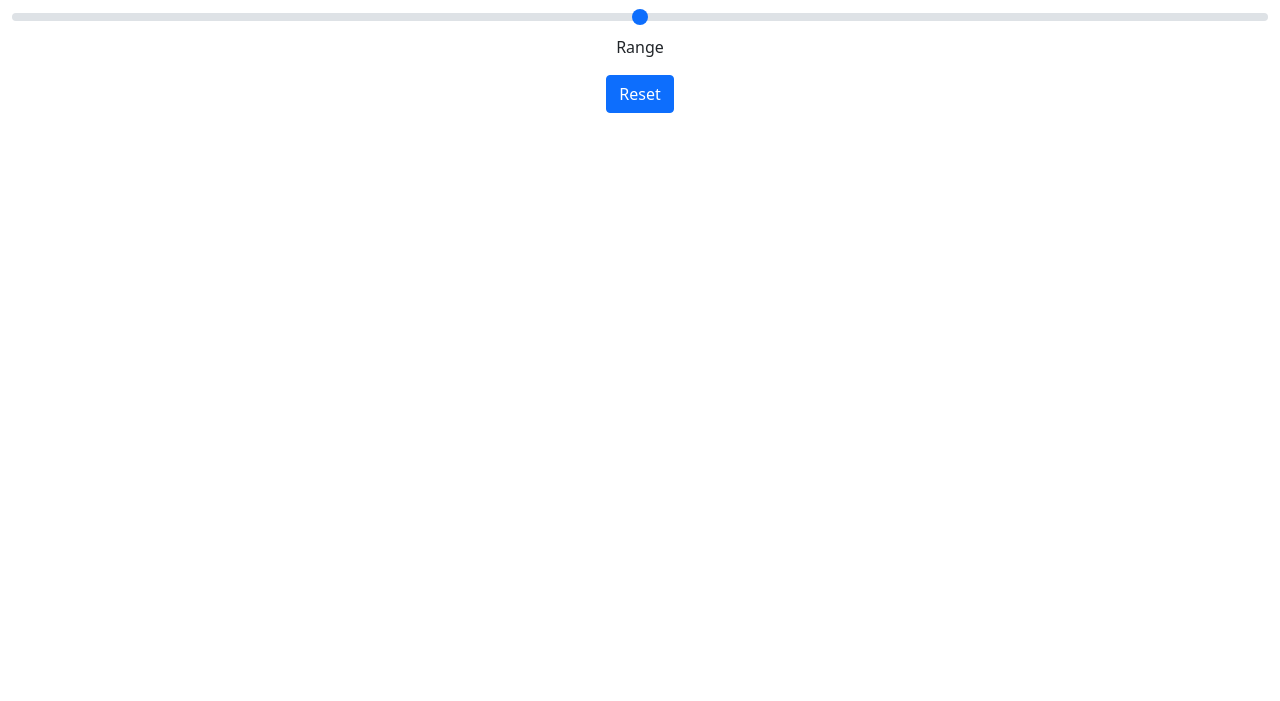
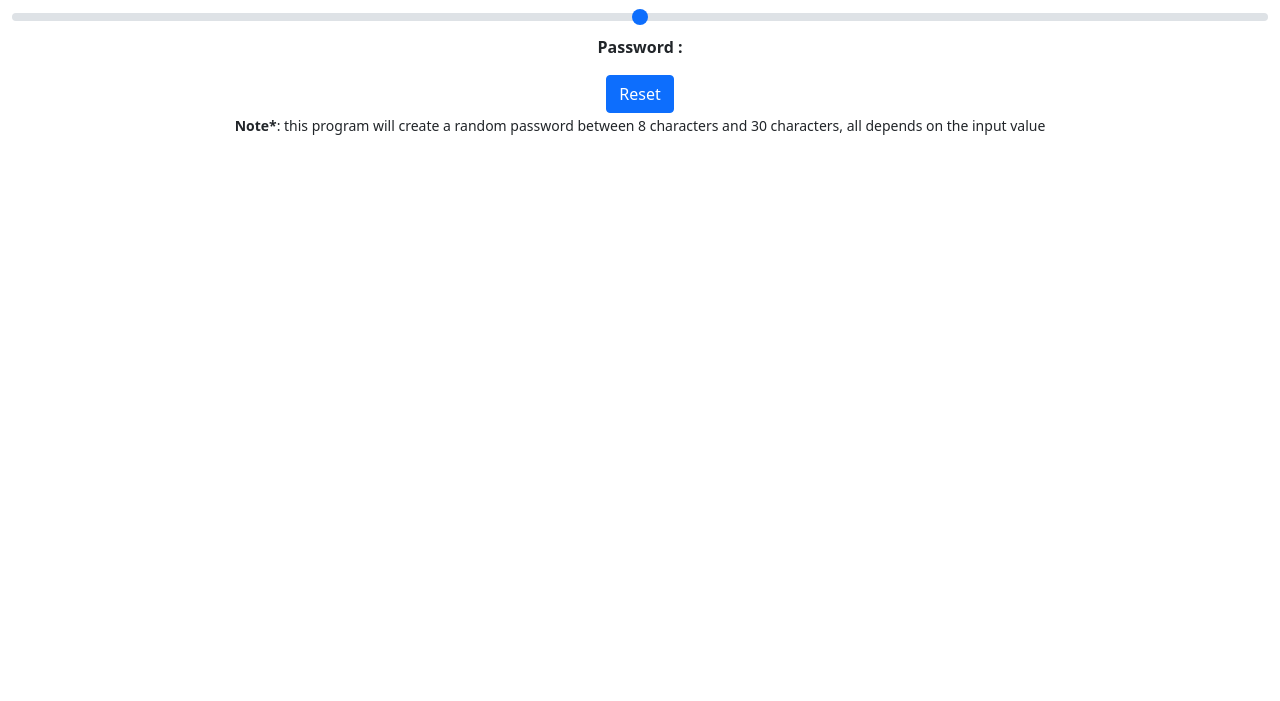
Before and after one commit to fabianleon1/RandonPasswordGenerator, a plain HTML site: page index.html in a window 1280 px wide. Shown: the part 99-800 px from the top of the page. Drawn offline with nearby package versions, Linux system fonts and the light colour scheme.

Commit message:
Last commit

```diff
--- a/index.html
+++ b/index.html
@@ -25,9 +25,11 @@
             <label for="customRange2" class="form-label">Password Length</label>
             <input type="range" class="form-range" min="8" max="30" value="19" id="customRange2">
 
-            <label for="">Range</label>
+            <label for=""><strong>Password : </strong></label>
             <p id="random"> </p>
             <button class="btn btn-primary" id="reset">Reset</button>
+            <br>
+            <small> <strong>Note*</strong>: this program will create a random password between 8 characters and 30 characters, all depends on the input value</small>
         </form>
 
 
--- a/random.js
+++ b/random.js
@@ -19,7 +19,7 @@ const reset=document.getElementById('reset');
     const valorActual = range.value;
 
     // Hacer algo con el valor actual, por ejemplo, mostrarlo en consola
-    console.log("Nuevo valor del rango:", valorActual);
+
     const random = ()=>{
 
 
```
